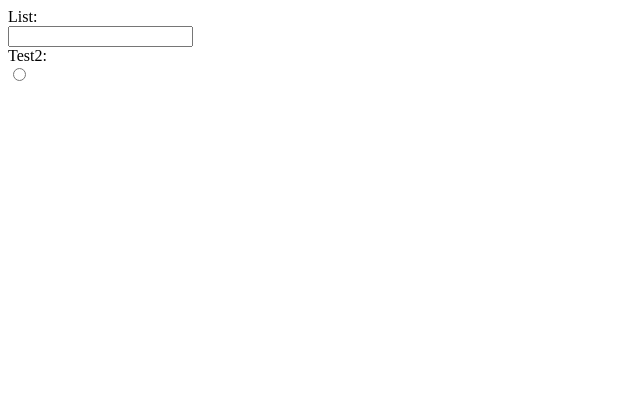
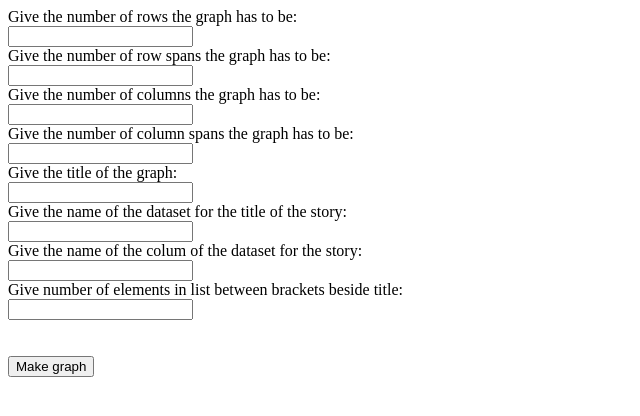
Before and after one commit to matthias-vanermen/Voices-That-Count, an Electron app: page views/Charts/chartList.html in a window 800 px wide. Shown: the whole page, without its empty margins (0-640 px from the left). Drawn offline with Linux system fonts and the light colour scheme.

Commit message:
made list graph

```diff
--- a/views/Charts/chartList.html
+++ b/views/Charts/chartList.html
@@ -8,10 +8,26 @@
 </head>
 <body>
     <form action="">
-        <label for="test">List:</label><br>
-        <input type="text" id="test" name="test"><br>
-        <label for="test2">Test2:</label><br>
-        <input type="radio" id="test2" name="test2" value="test2">
+        <label for="row">Give the number of rows the graph has to be:</label><br>
+        <input type="text" id="row" name="row"><br>
+        <label for="rowspan">Give the number of row spans the graph has to be:</label><br>
+        <input type="text" id="rowspan" name="rowspan"><br>
+        <label for="column">Give the number of columns the graph has to be:</label><br>
+        <input type="text" id="column" name="column"><br>
+        <label for="columnspan">Give the number of column spans the graph has to be:</label> <br>
+        <input type="text" id="columnspan" name="columnspan"><br>
+        <label for="title">Give the title of the graph:</label><br>
+        <input type="text" id="title" name="title"><br>
+        <label for="datafieldtitle">Give the name of the dataset for the title of the story:</label><br>
+        <input type="text" id="datafieldtitle" name="datafieldtitle"><br>
+        <label for="datafieldtext">Give the name of the colum of the dataset for the story:</label><br>
+        <input type="text" id="datafieldtext" name="datafieldtext"><br>
+        <label for="listcounter">Give number of elements in list between brackets beside title:</label><br>
+        <input type="text" id="listcounter" name="listcounter"><br>
+
+
+        <br><br>
+        <button onclick="makeListGraph()">Make graph</button>
     </form>
 </body>
 </html>
```
